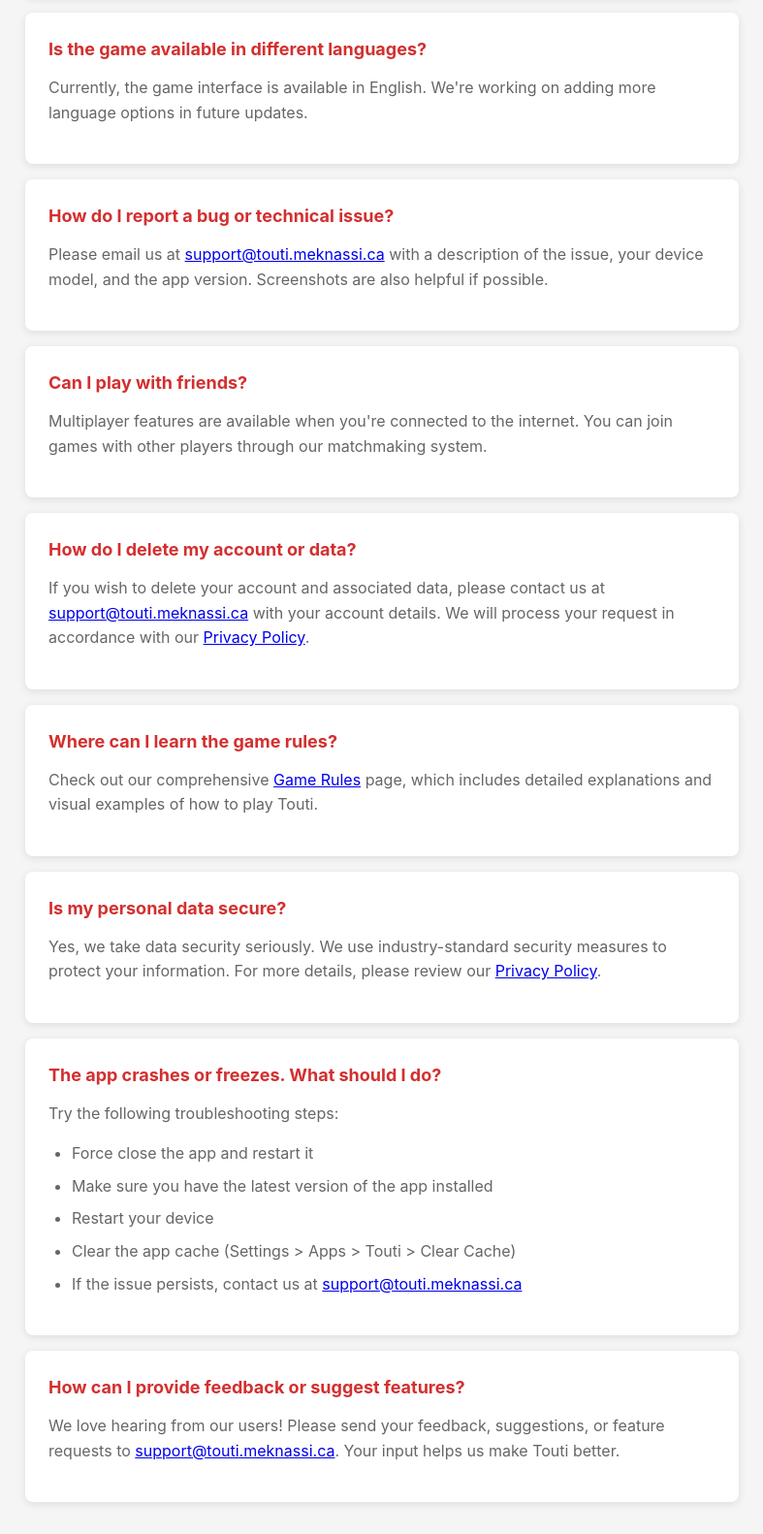
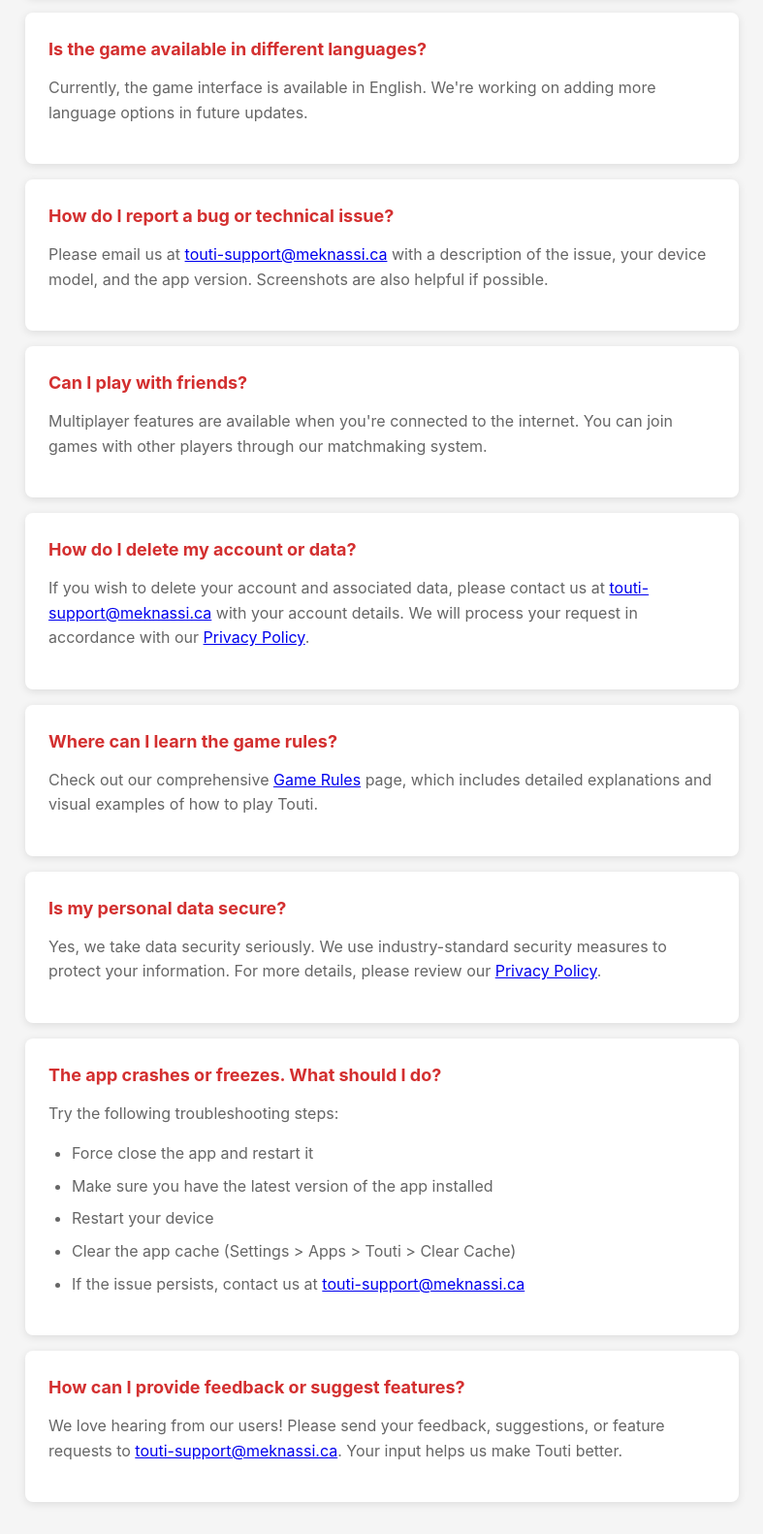
Before and after one commit to ymeknassi/touti-support, a plain HTML site: page public/support.html in a window 1280 px wide. Shown: the part 1215-2797 px from the top of the page at 97% size, without its empty margins (246-1033 px from the left). Drawn offline with Linux system fonts and the light colour scheme.

Commit message:
Update email from support@touti.meknassi.ca to touti-support@meknassi.ca

```diff
--- a/public/support.html
+++ b/public/support.html
@@ -39,7 +39,7 @@
                 <div class="contact-info">
                     <h2>Contact Us</h2>
                     <p>For support inquiries, please email us at:</p>
-                    <p><a href="mailto:support@touti.meknassi.ca">support@touti.meknassi.ca</a></p>
+                    <p><a href="mailto:touti-support@meknassi.ca">touti-support@meknassi.ca</a></p>
                     <p>We typically respond within 24-48 hours.</p>
                 </div>
             </section>
@@ -69,7 +69,7 @@
 
                 <div class="faq-item">
                     <h3>How do I report a bug or technical issue?</h3>
-                    <p>Please email us at <a href="mailto:support@touti.meknassi.ca">support@touti.meknassi.ca</a> with a description of the issue, your device model, and the app version. Screenshots are also helpful if possible.</p>
+                    <p>Please email us at <a href="mailto:touti-support@meknassi.ca">touti-support@meknassi.ca</a> with a description of the issue, your device model, and the app version. Screenshots are also helpful if possible.</p>
                 </div>
 
                 <div class="faq-item">
@@ -79,7 +79,7 @@
 
                 <div class="faq-item">
                     <h3>How do I delete my account or data?</h3>
-                    <p>If you wish to delete your account and associated data, please contact us at <a href="mailto:support@touti.meknassi.ca">support@touti.meknassi.ca</a> with your account details. We will process your request in accordance with our <a href="pages/privacy.html">Privacy Policy</a>.</p>
+                    <p>If you wish to delete your account and associated data, please contact us at <a href="mailto:touti-support@meknassi.ca">touti-support@meknassi.ca</a> with your account details. We will process your request in accordance with our <a href="pages/privacy.html">Privacy Policy</a>.</p>
                 </div>
 
                 <div class="faq-item">
@@ -100,13 +100,13 @@
                         <li>Make sure you have the latest version of the app installed</li>
                         <li>Restart your device</li>
                         <li>Clear the app cache (Settings > Apps > Touti > Clear Cache)</li>
-                        <li>If the issue persists, contact us at <a href="mailto:support@touti.meknassi.ca">support@touti.meknassi.ca</a></li>
+                        <li>If the issue persists, contact us at <a href="mailto:touti-support@meknassi.ca">touti-support@meknassi.ca</a></li>
                     </ul>
                 </div>
 
                 <div class="faq-item">
                     <h3>How can I provide feedback or suggest features?</h3>
-                    <p>We love hearing from our users! Please send your feedback, suggestions, or feature requests to <a href="mailto:support@touti.meknassi.ca">support@touti.meknassi.ca</a>. Your input helps us make Touti better.</p>
+                    <p>We love hearing from our users! Please send your feedback, suggestions, or feature requests to <a href="mailto:touti-support@meknassi.ca">touti-support@meknassi.ca</a>. Your input helps us make Touti better.</p>
                 </div>
             </section>
 
@@ -156,7 +156,7 @@
             </div>
             <div class="footer-section">
                 <h3>Contact</h3>
-                <p>Email: <a href="mailto:support@touti.meknassi.ca">support@touti.meknassi.ca</a></p>
+                <p>Email: <a href="mailto:touti-support@meknassi.ca">touti-support@meknassi.ca</a></p>
             </div>
         </div>
         <div class="footer-bottom">
```
Also changed, not shown: email-verification-template.html (+1 -1 lines), public/index.html (+1 -1 lines), public/pages/email-error.html (+2 -2 lines), public/pages/email-verified.html (+1 -1 lines), public/pages/privacy.html (+3 -3 lines), public/pages/rules.html (+1 -1 lines), public/pages/terms.html (+2 -2 lines).
